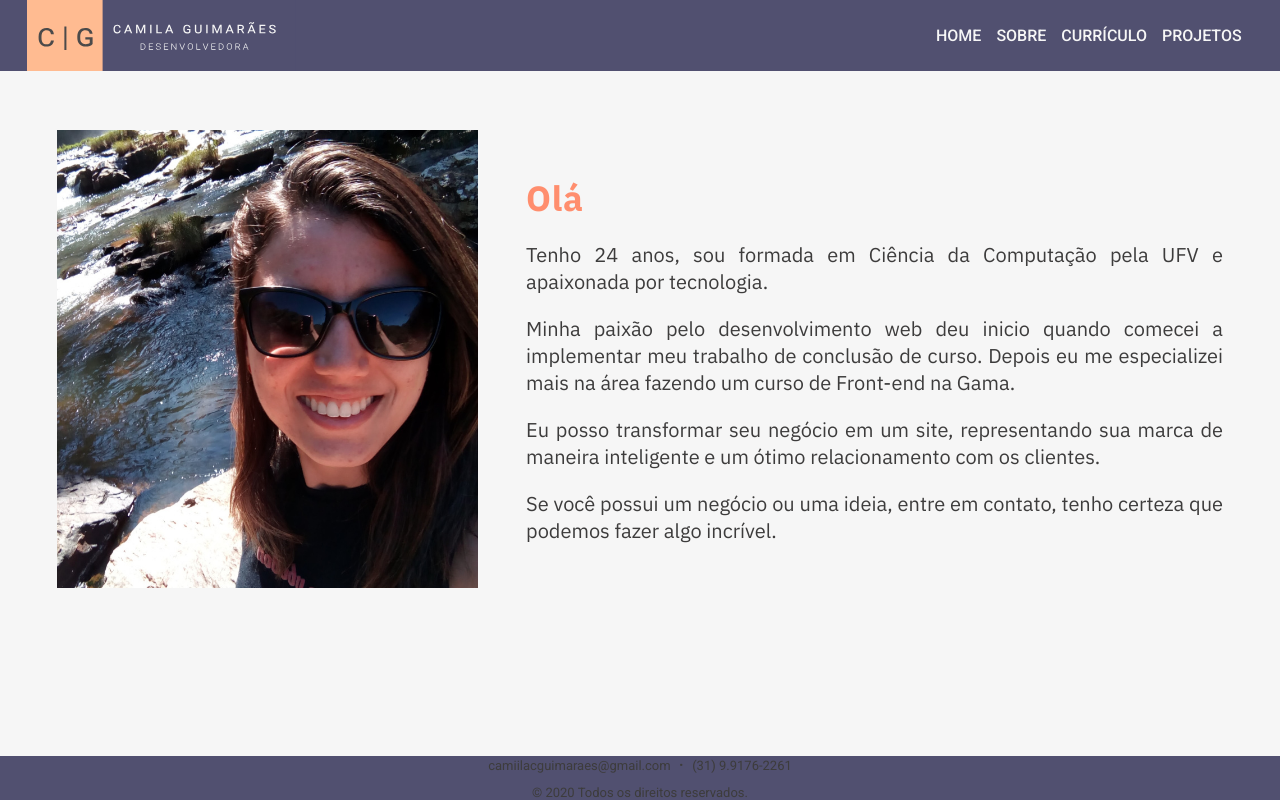
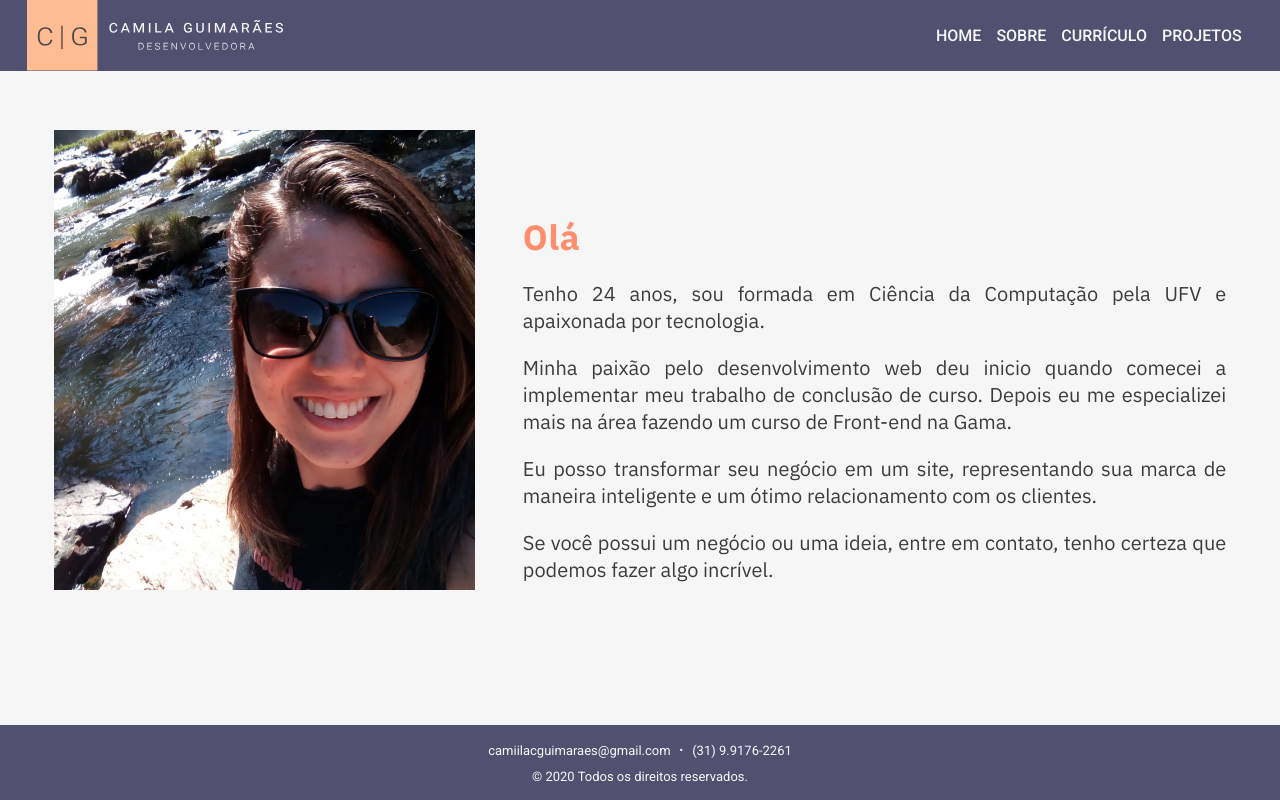
Before and after one commit to miilacg/portfolio, a Next.js app: page /SobreMim in a window 1280 px wide. Built offline with nearby package versions, Linux system fonts and the light colour scheme.

Commit message:
Alterações gerais

```diff
--- a/src/components/Header.tsx
+++ b/src/components/Header.tsx
@@ -1,13 +1,6 @@
-import { useRouter } from 'next/router'
 import styles from '../styles/components/Header.module.scss';
 
 export default function Header() {
-   const router = useRouter();
-   /*const link = {
-      color: router.asPath == href ? 'white' : 'white'
-   }*/
-
-
    return (
       <nav className={ styles.menu }>
          <a href="/" className={ styles.logo }>
--- a/src/pages/SobreMim.tsx
+++ b/src/pages/SobreMim.tsx
@@ -7,10 +7,22 @@ export default function SobreMim() {
 
       <div className={ styles.texto }>
         <h1>Olá</h1>
-        <p>Tenho 24 anos, sou formada em Ciência da Computação pela UFV e apaixonada por tecnologia.</p>
-        <p>Minha paixão pelo desenvolvimento web deu inicio quando comecei a implementar meu trabalho de conclusão de curso. Depois eu me especializei mais na área fazendo um curso de Front-end na Gama.</p>
-        <p>Eu posso transformar seu negócio em um site, representando sua marca de maneira inteligente e um ótimo relacionamento com os clientes.&nbsp;</p>
-        <p>Se você possui um negócio ou uma ideia, entre em contato, tenho certeza que podemos fazer algo incrível.</p>
+        <p>
+          Tenho 24 anos, sou formada em Ciência da Computação
+          pela UFV e apaixonada por tecnologia.
+        </p>
+        <p>
+          Minha paixão pelo desenvolvimento web deu inicio quando comecei a
+          implementar meu trabalho de conclusão de curso. Depois eu me especializei
+          mais na área fazendo um curso de Front-end na Gama.
+        </p>
+        <p>
+          Eu posso transformar seu negócio em um site, representando sua marca de
+          maneira inteligente e um ótimo relacionamento com os clientes.
+        </p>
+        <p>
+          Se você possui um negócio ou uma ideia, entre em contato, tenho certeza
+          que podemos fazer algo incrível.</p>
       </div>
     </main>
   )
--- a/src/pages/index.tsx
+++ b/src/pages/index.tsx
@@ -3,7 +3,7 @@ import styles from '../styles/pages/Home.module.scss';
 
 export default function Home() {
   return (
-    <main>
+    <main className={ styles.mainHome }>
       <div className={ styles.texto }>
         <h2>Eu sou</h2>
         <h1>Camila Guimarães</h1>
--- a/src/styles/globals.scss
+++ b/src/styles/globals.scss
@@ -3,10 +3,14 @@
   --backgroundPagina: #F6F6F6;
   --text: #3D3C3C;
 
-  --cinza6: rgb(246, 246, 246);
+  --cinza: rgb(246, 246, 246);
   --salmao: rgb(255, 187, 145);
   --laranja: rgb(255, 142, 110);
   --roxao: rgb(81, 80, 112);
+
+
+  --alturaLogo: 4.4375rem;
+  --alturaFooter: 4.6875rem;
 }
 
 * {
@@ -21,19 +25,12 @@ html, body{
   margin: 0;
   overflow-x: hidden;
   background-color: var(--backgroundPagina);
-  --alturaLogo: 4.4375rem;
   color: var(--text);
 }
 
 a {
   color: inherit;
   text-decoration: none;
-}
-
-#root{
-  min-height: calc(100vh - var(--bodyPaddingTop));
-  display: flex;
-  flex-direction: column;
 }
 
 h1{
@@ -43,3 +40,20 @@ h1{
   font-weight: bold;
   letter-spacing: 0.04rem;
 }
+
+main {
+  height: calc(100vh - var(--alturaLogo) - var(--alturaFooter));
+
+  background-color: var(--backgroundPagina);
+  margin-top: var(--alturaLogo);
+  margin-bottom: var(--alturaFooter);
+  padding-top: 3.6875rem;
+  padding-left: 4.2%;
+  padding-right: 4.2%;
+}
+
+@media (min-width: 1400px) {
+  html {
+    font-size: 106.25%; //17px
+  }
+}
--- a/src/styles/pages/Home.module.scss
+++ b/src/styles/pages/Home.module.scss
@@ -1,10 +1,14 @@
+.mainHome {
+  padding: 0;
+}
+
 .texto {
   display: flex;
   flex-direction: column;
   margin: auto 0;
   height: auto;
 
-  transform: translate(0%, calc(50% + calc(1.5 * 1.75rem) + var(--alturaLogo)));
+  transform: translate(0%, calc(50% + calc(1.5 * 1.75rem)));
 }
 
 .texto h1 {
--- a/src/styles/pages/SobreMim.module.scss
+++ b/src/styles/pages/SobreMim.module.scss
@@ -1,8 +1,7 @@
 .sobreMim {
    display: flex;
    flex-direction: row;
-   margin: 0vw;
-   padding: calc(var(--alturaLogo) + 3.6875rem) 3.5625rem 3.6875rem;
+   padding-bottom: 3.6875rem;
 }
 
 .sobreMim img {
```
Also changed, not shown: src/styles/components/Body.module.scss (deleted, +0 -8 lines), public/imagens/logo.svg.
